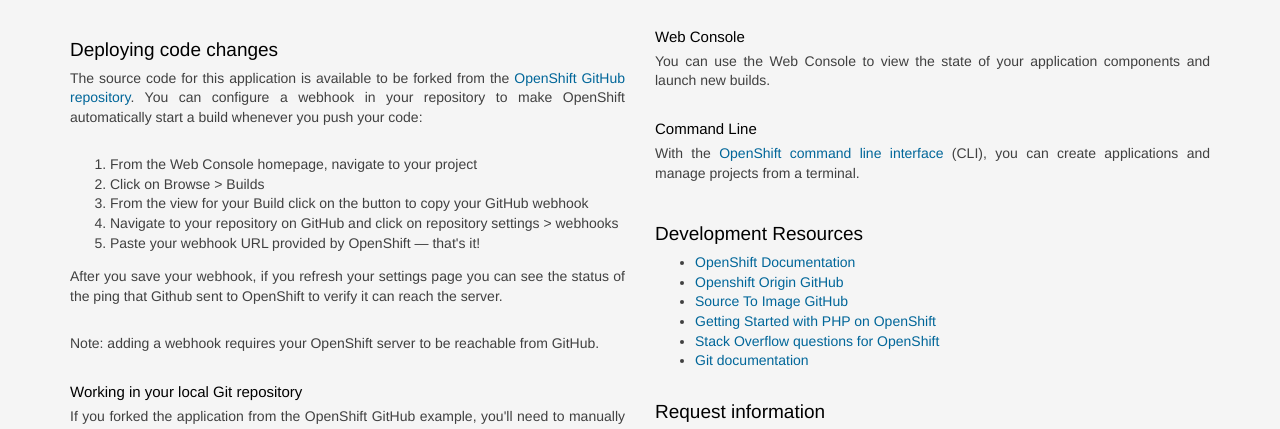
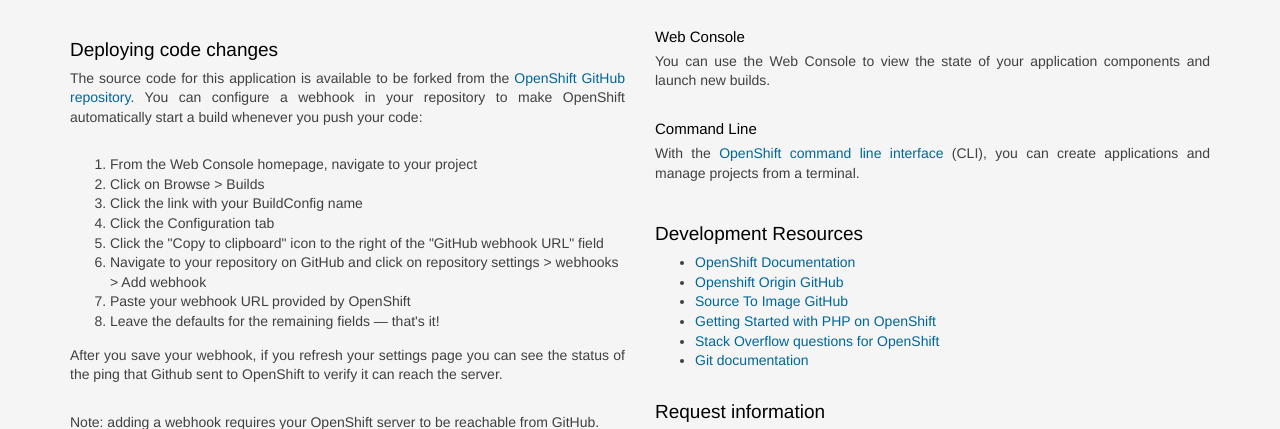
Before and after one commit to sclorg/cakephp-ex, a CakePHP app: the page made by app/View/Pages/home.ctp in a window 1280 px wide. Shown: the part 208-637 px from the top of the page. Run offline with PHP 8.4 and a stand-in for CakePHP, Linux system fonts and the light colour scheme; the template is opened without the code that fills it, so the values that code supplies are empty; some libraries are stand-ins or nearby versions.

Commit message:
update webhook instructions

```diff
--- a/app/View/Layouts/default.ctp
+++ b/app/View/Layouts/default.ctp
@@ -229,9 +229,12 @@ pre {
 <ol>
   <li>From the Web Console homepage, navigate to your project</li>
   <li>Click on Browse &gt; Builds</li>
-  <li>From the view for your Build click on the button to copy your GitHub webhook</li>
-  <li>Navigate to your repository on GitHub and click on repository settings &gt; webhooks</li>
-  <li>Paste your webhook URL provided by OpenShift &mdash; that's it!</li>
+  <li>Click the link with your BuildConfig name</li>
+  <li>Click the Configuration tab</li>
+  <li>Click the "Copy to clipboard" icon to the right of the "GitHub webhook URL" field</li>
+  <li>Navigate to your repository on GitHub and click on repository settings &gt; webhooks &gt; Add webhook</li>
+  <li>Paste your webhook URL provided by OpenShift</li>
+  <li>Leave the defaults for the remaining fields &mdash; that's it!</li>
 </ol>
 <p>After you save your webhook, if you refresh your settings page you can see the status of the ping that Github sent to OpenShift to verify it can reach the server.</p>
 <p>Note: adding a webhook requires your OpenShift server to be reachable from GitHub.</p>
```
Also changed, not shown: README.md.
